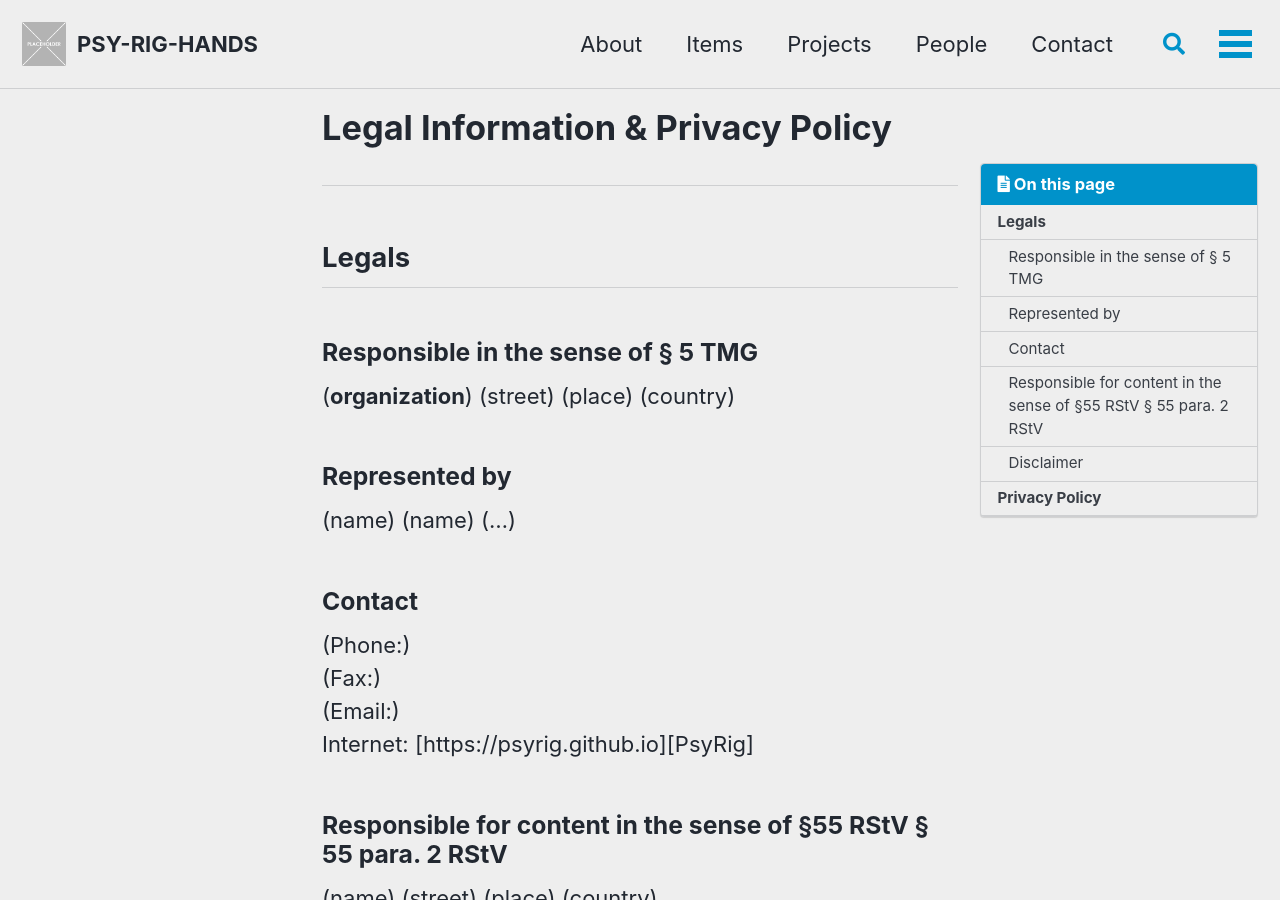
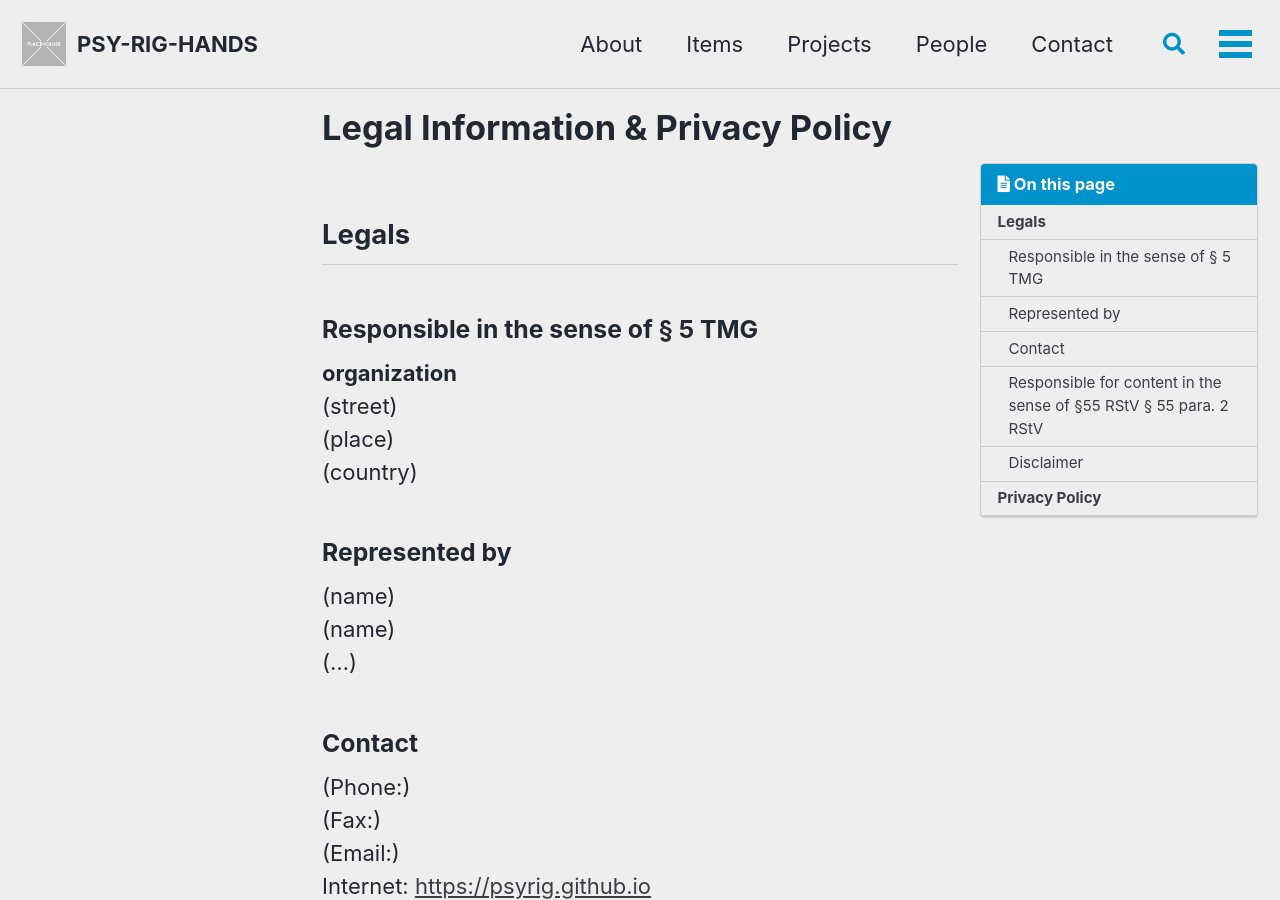
Before and after one commit to psyrig/psyrig.github.io, a Jekyll site: the page built from _pages/Legals & Privacy.md, in a window 1280 px wide and 900 px high. Built offline with Jekyll 4.4.1, drawn with Linux system fonts in a browser that asks for light colours; cached includes are drawn as plain includes; some of the changed lines change nothing that is shown.

Commit message:
Update Legals & Privacy.md

```diff
--- a/_pages/Legals & Privacy.md
+++ b/_pages/Legals & Privacy.md
@@ -5,12 +5,11 @@
 toc: true
 ---
 
----
 ## Legals
 
 ### Responsible in the sense of § 5 TMG
 
-(**organization**)
+**organization**
 (street)
 (place)
 (country)
@@ -26,7 +25,7 @@
 (Phone:)
 (Fax:)
 (Email:)
-Internet: [https://psyrig.github.io][PsyRig]
+Internet: [https://psyrig.github.io](https://psyrig.github.io)
 
 ### Responsible for content in the sense of §55 RStV § 55 para. 2 RStV
 
@@ -36,7 +35,6 @@
 (country)
 
 ### Disclaimer
-
 
 **Liability for Content**
 
@@ -54,7 +52,6 @@
 
 Copyright laws of third parties are respected as long as the contents on these websites do not originate from the provider. Contributions of third parties on this site are indicated as such. However, if you notice any violations of copyright law, please inform us. Such contents will be removed immediately.
 
----
 ## Privacy Policy
 
 Our privacy policy is available [here](enter internal link).
```
